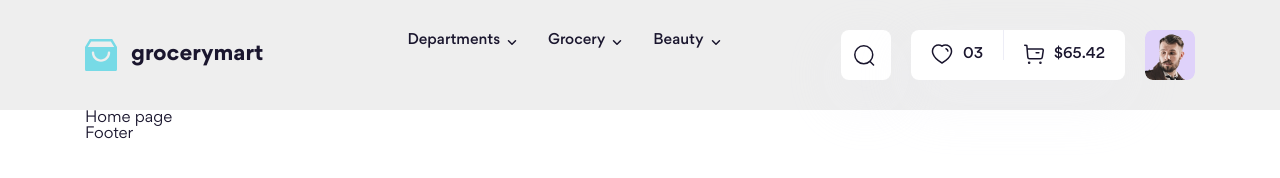
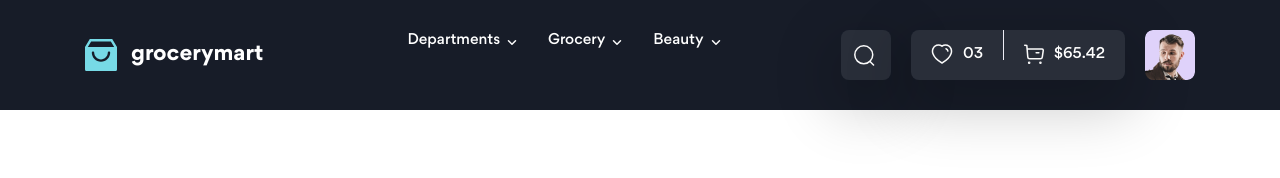
Before and after one commit to hungnguyen22140068/project-08-HTMLCSS, a website: page index.html in a window 1280 px wide. Drawn offline with Linux system fonts and the light colour scheme.

Commit message:
Cách làm giao diện có Dark mode

```diff
--- a/index.html
+++ b/index.html
@@ -1,5 +1,5 @@
 <!DOCTYPE html>
-<html lang="en">
+<html lang="en" class="dark">
     <head>
         <meta charset="UTF-8" />
         <meta name="viewport" content="width=device-width, initial-scale=1.0" />
--- a/scss/base/_base.scss
+++ b/scss/base/_base.scss
@@ -2,12 +2,6 @@
 ::before,
 ::after {
     box-sizing: border-box;
-}
-
-:root {
-    --text-color: #1a162e;
-    --icon-color: brightness(0) saturate(100%) invert(9%) sepia(36%)
-        saturate(858%) hue-rotate(210deg) brightness(97%) contrast(100%);
 }
 
 html {
--- a/scss/layout/_header.scss
+++ b/scss/layout/_header.scss
@@ -4,7 +4,7 @@
 }
 
 .header {
-    background-color: #eee;
+    background-color: var(--header-bg-color);
 }
 
 .top-bar {
@@ -46,8 +46,8 @@
         min-height: 50px;
 
         border-radius: 8px;
-        background: #fff;
-        box-shadow: 0px 20px 60px 10px rgba(237, 237, 246, 0.2);
+        background: var(--top-act-group-bg-color);
+        box-shadow: 0px 20px 60px 10px var(--top-act-group-shadow);
     }
 
     &__group--single &__btn {
@@ -70,7 +70,7 @@
     &__separate {
         width: 1px;
         height: 30px;
-        background: #ededf6;
+        background: var(--top-act-group-separate);
     }
 
     &__avatar {
--- a/scss/main.scss
+++ b/scss/main.scss
@@ -1,3 +1,4 @@
 @use "./base";
+@use "./themes";
 @use "./layout";
 @use "./components";
--- /dev/null
+++ b/scss/themes/_dark.scss
@@ -0,0 +1,10 @@
+html.dark {
+    --text-color: #fff;
+    --icon-color: brightness(0) saturate(100%) invert(100%) sepia(0%)
+        saturate(7479%) hue-rotate(126deg) brightness(101%) contrast(96%);
+
+    --header-bg-color: #171c28;
+    --top-act-group-bg-color: #292e39;
+    --top-act-group-shadow: rgba(0, 0, 0, 0.2);
+    --top-act-group-separate: #ededf6;
+}
--- /dev/null
+++ b/scss/themes/_index.scss
@@ -0,0 +1,2 @@
+@forward "./dark";
+@forward "./light";
--- /dev/null
+++ b/scss/themes/_light.scss
@@ -0,0 +1,10 @@
+html {
+    --text-color: #1a162e;
+    --icon-color: brightness(0) saturate(100%) invert(9%) sepia(36%)
+        saturate(858%) hue-rotate(210deg) brightness(97%) contrast(100%);
+
+    --header-bg-color: #eee;
+    --top-act-group-bg-color: #fff;
+    --top-act-group-shadow: rgba(237, 237, 246, 0.2);
+    --top-act-group-separate: #ededf6;
+}
```
Also changed, not shown: assets/css/main.css, 1 other file.
